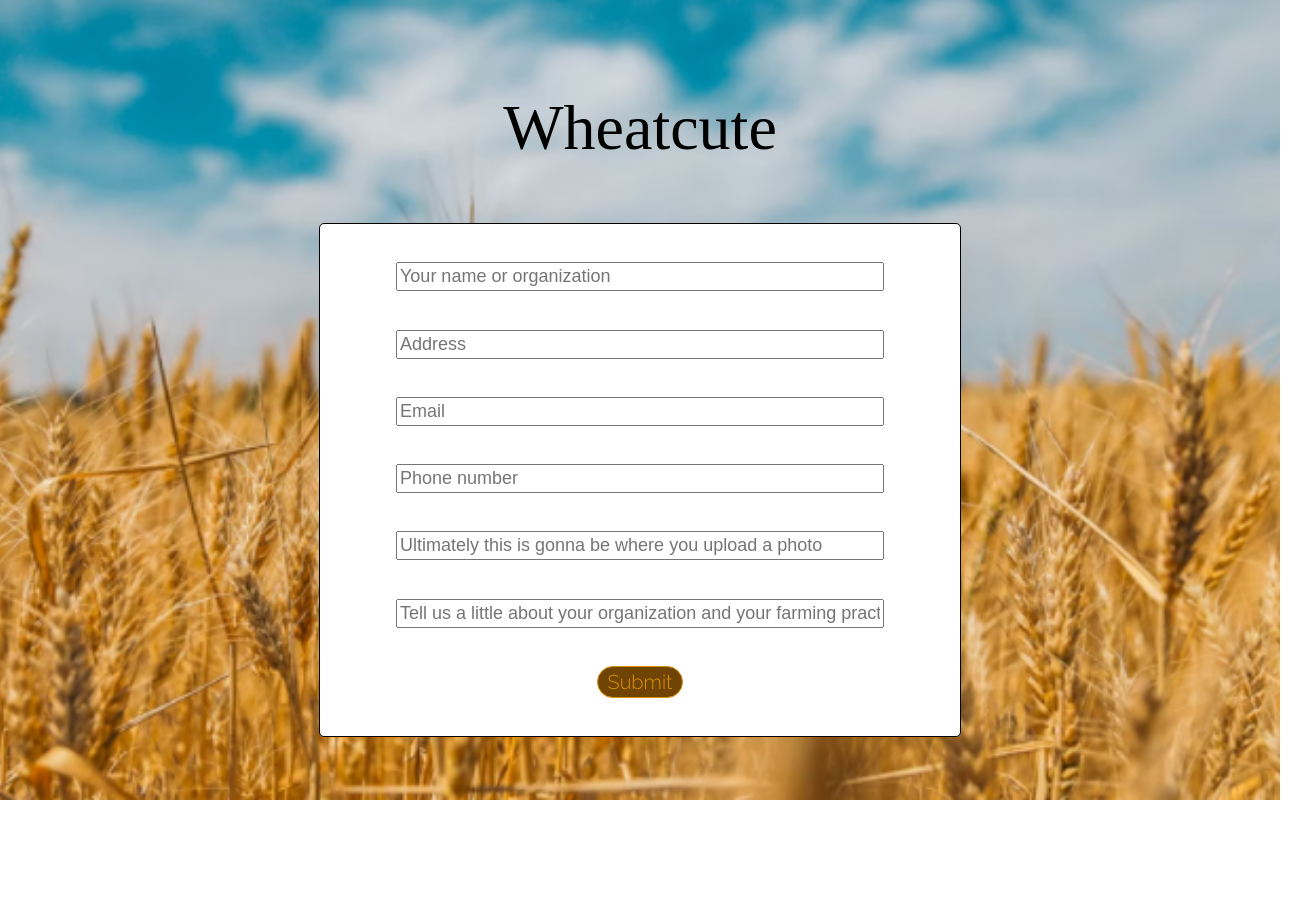
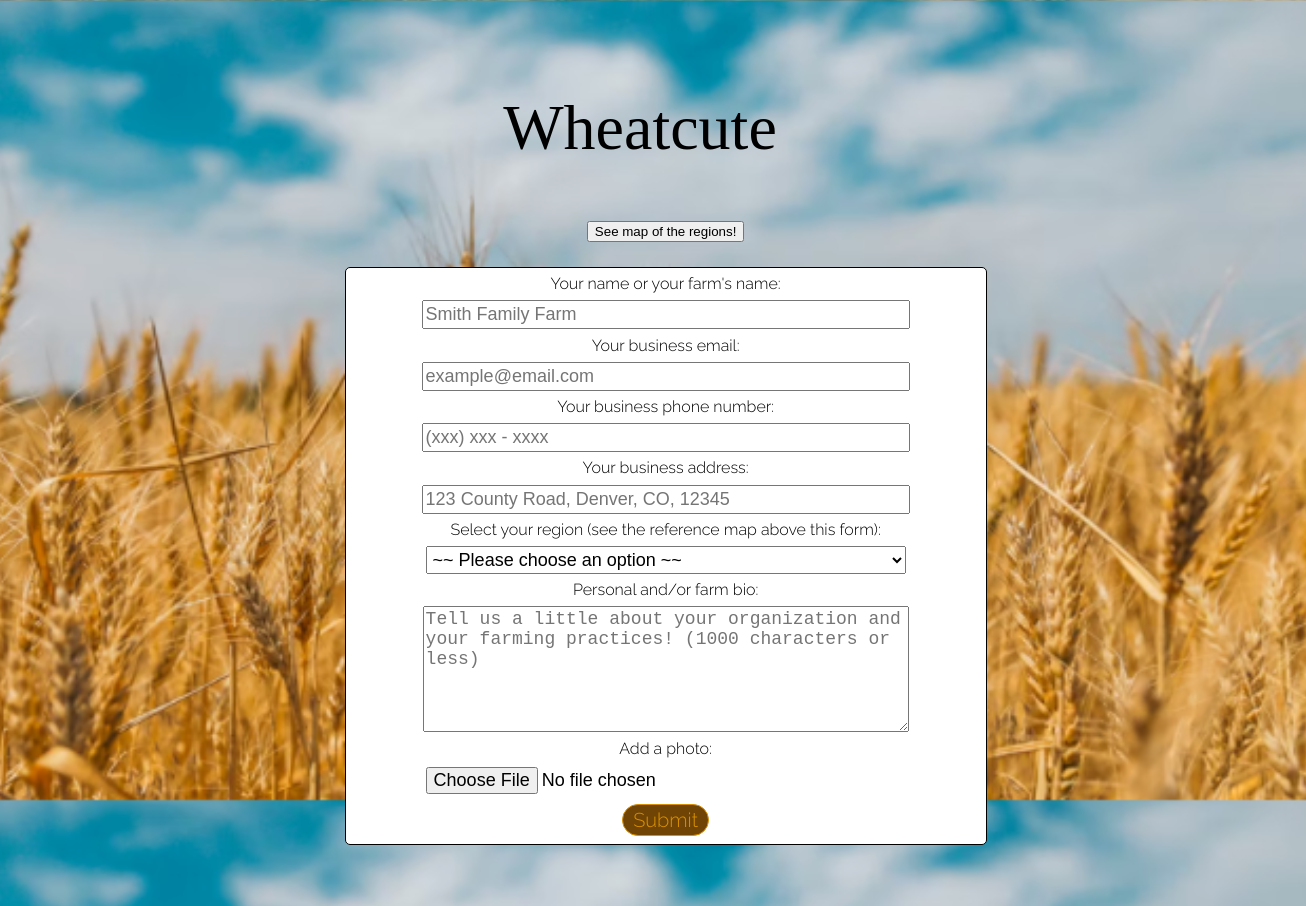
Before and after one commit to Fair-Trade-Grains/frontend, a React (Create React App) app: page /create-farmer in a window 1280 px wide. Shown: the whole page, 1306 px wide, since content can reach past the window. Before the commit the page ends 800 px from the top, so only its background shows below. Built offline with nearby package versions, Linux system fonts and the light colour scheme; a web font is replaced by a local one.

Commit message:
Update NewProfileForm with labels, modal, types

```diff
--- a/src/components/NewProfileForm.js
+++ b/src/components/NewProfileForm.js
@@ -1,17 +1,31 @@
 import React, { Component } from 'react';
 import '../css/NewProfileForm.css';
+import ReactModal from 'react-modal';
+import usdaRegionMap from '../assets/usdaRegionMap.png'
+
+ReactModal.setAppElement('#root')
 
 class NewProfileForm extends Component {
   constructor() {
     super();
     this.state = {
       name: '',
+      email: '',
+      business_phone: '',
       address: '',
-      email: '',
-      phone: '',
-      photo: '',
-      bio: ''
+      region: '',
+      bio: '',
+      photo_path: '',
+      showModal: false
     }
+  }
+
+  handleOpendModal = () => {
+    this.setState({ showModal: true })
+  }
+
+  handleCloseModal = () => {
+    this.setState({ showModal: false })
   }
 
   handleChange = event => {
@@ -21,11 +35,12 @@ class NewProfileForm extends Component {
   clearInputs = () => {
     this.setState({
       name: '',
+      email: '',
+      business_phone: '',
       address: '',
-      email: '',
-      phone: '',
-      photo: '',
-      bio: ''
+      region: '',
+      bio: '',
+      photo_path: ''
     })
   }
 
@@ -38,51 +53,92 @@ class NewProfileForm extends Component {
 render(){
   return(
     <div className='new-profile-form'>
+      <button onClick={() => { this.handleOpendModal() }}>See map of the regions!</button>
       <form className="new-farm-form">
+        <label htmlFor='name'>Your name or your farm's name: </label>
         <input className="new-farm-form-input"
           type='text'
-            placeholder='Your name or organization'
+          id='name'
+          placeholder='Smith Family Farm'
           name='name'
           value={this.state.name}
           onChange={event => this.handleChange(event)}
         />
+        <label htmlFor='email'>Your business email: </label>
         <input className="new-farm-form-input"
           type='text'
-            placeholder='Address'
+          id='email'
+          placeholder='example@email.com'
+          name='email'
+          value={this.state.email}
+          onChange={event => this.handleChange(event)}
+        />
+        <label htmlFor='business_phone'>Your business phone number: </label>
+        <input className="new-farm-form-input"
+          type='text'
+          id='business_phone'
+          placeholder='(xxx) xxx - xxxx'
+          name='business_phone'
+          value={this.state.business_phone}
+          onChange={event => this.handleChange(event)}
+        />
+        <label htmlFor='address'>Your business address: </label>
+        <input className="new-farm-form-input"
+          type='text'
+          id='address'
+          placeholder='123 County Road, Denver, CO, 12345'
           name='address'
           value={this.state.address}
           onChange={event => this.handleChange(event)}
         />
+        <label htmlFor='region'>Select your region (see the reference map above this form): </label>
+        <select className="new-farm-form-input"
+          id='region'
+          name='region'
+          value={this.state.region}
+          onChange={event => this.handleChange(event)}
+        >
+          <option value=''>~~ Please choose an option ~~</option>
+          <option value='Northeastern'>Northeastern</option>
+          <option value='Eastern Mountain'>Eastern Mountain</option>
+          <option value='Southern'>Southern</option>
+          <option value='Great Lakes'>Great Lakes</option>
+          <option value='Upper Midwest'>Upper Midwest</option>
+          <option value='Heartland'>Heartland</option>
+          <option value='Delta'>Delta</option>
+          <option value='Northern Plains'>Northern Plains</option>
+          <option value='Southern Plains'>Southern Plains</option>
+          <option value='Mountain'>Mountain</option>
+          <option value='Northwest'>Northwest</option>
+          <option value='Pacific'>Pacific</option>
+        </select>
+        <label htmlFor='bio'>Personal and/or farm bio: </label>
+        <textarea className="new-farm-form-input"
+          id='bio'
+          placeholder='Tell us a little about your organization and your farming practices! (1000 characters or less)'
+          name='bio'
+          rows='6'
+          spellcheck='true'
+          maxlength='1000'
+          value={this.state.bio}
+          onChange={event => this.handleChange(event)}
+        ></textarea>
+        <label htmlFor='photo_path'>Add a photo: </label>
         <input className="new-farm-form-input"
-            type='text'
-            placeholder='Email'
-            name='email'
-            value={this.state.email}
-            onChange={event => this.handleChange(event)}
-          />
-        <input className="new-farm-form-input"
-            type='text'
-            placeholder='Phone number'
-            name='phone'
-            value={this.state.phone}
-            onChange={event => this.handleChange(event)}
-          />
-        <input className="new-farm-form-input"
-            type='text'
-            placeholder='Ultimately this is gonna be where you upload a photo'
-            name='photo'
-            value={this.state.photo}
-            onChange={event => this.handleChange(event)}
-          />
-        <input className="new-farm-form-input"
-            type='text'
-            placeholder='Tell us a little about your organization and your farming practices!'
-            name='bio'
-            value={this.state.bio}
+          type='file'
+          id='photo_path'
+          name='photo_path'
+          accept='image/png, image/jpeg'
+          value={this.state.photo_path}
           onChange={event => this.handleChange(event)}
         />
         <button className='profile-submit-btn' onClick={event => this.submitProfile(event)}>Submit</button>
       </form>
+
+      <ReactModal isOpen={this.state.showModal} className="map-modal-container">
+        <button onClick={() => { this.handleCloseModal() }} className="update-farmer-nav-btn">Close</button>
+        <img className="usda-region-map" src={usdaRegionMap} alt="USDA Agriculture Regions Map"/>
+      </ReactModal>
       </div>
     )
   }
--- a/src/css/NewProfileForm.css
+++ b/src/css/NewProfileForm.css
@@ -1,10 +1,12 @@
 .new-profile-form {
   display: flex;
+  flex-direction: column;
   align-items: center;
   justify-content: center;
 
-  height: 80vh;
+  height: 90vh;
   width: 100%;
+  margin: 2%;
 }
 
 .new-farm-form {
@@ -18,7 +20,7 @@
 
   height: 80%;
   width: 50%;
-  margin: 6%;
+  margin: 2%;
 }
 
 .new-farm-form-input {
@@ -43,3 +45,17 @@
   transform: scale(1.05);
   cursor: pointer;
 }
+
+.map-modal-container {
+  display: flex;
+  flex-direction: column;
+  align-items: center;
+  justify-content: center;
+
+  margin-top: 10%;
+}
+
+.usda-region-map {
+  height: 500px;
+  width: 750px;
+}
```
Also changed, not shown: src/assets/usdaRegionMap.png (added). Lines whose indentation alone changed are shown as unchanged.
